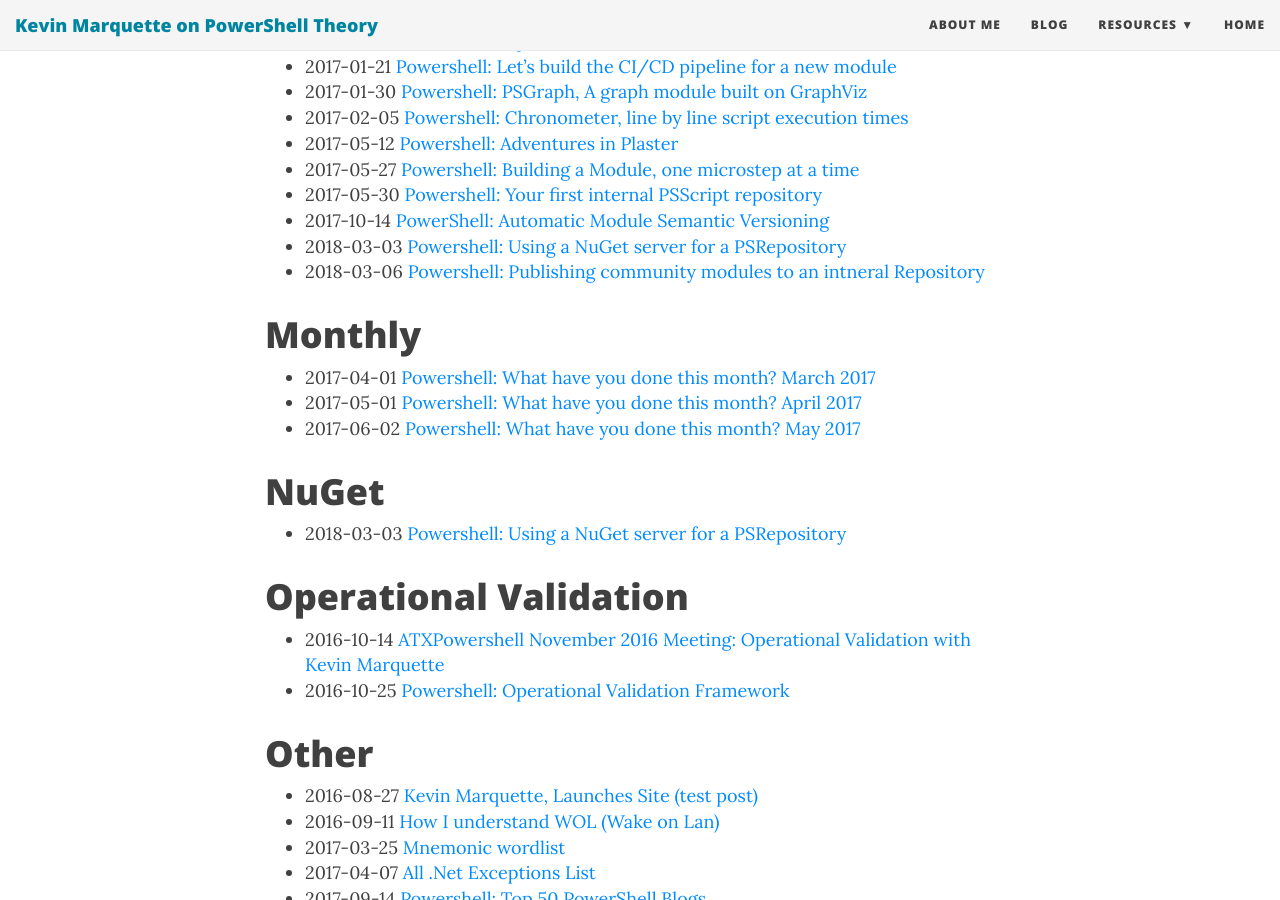
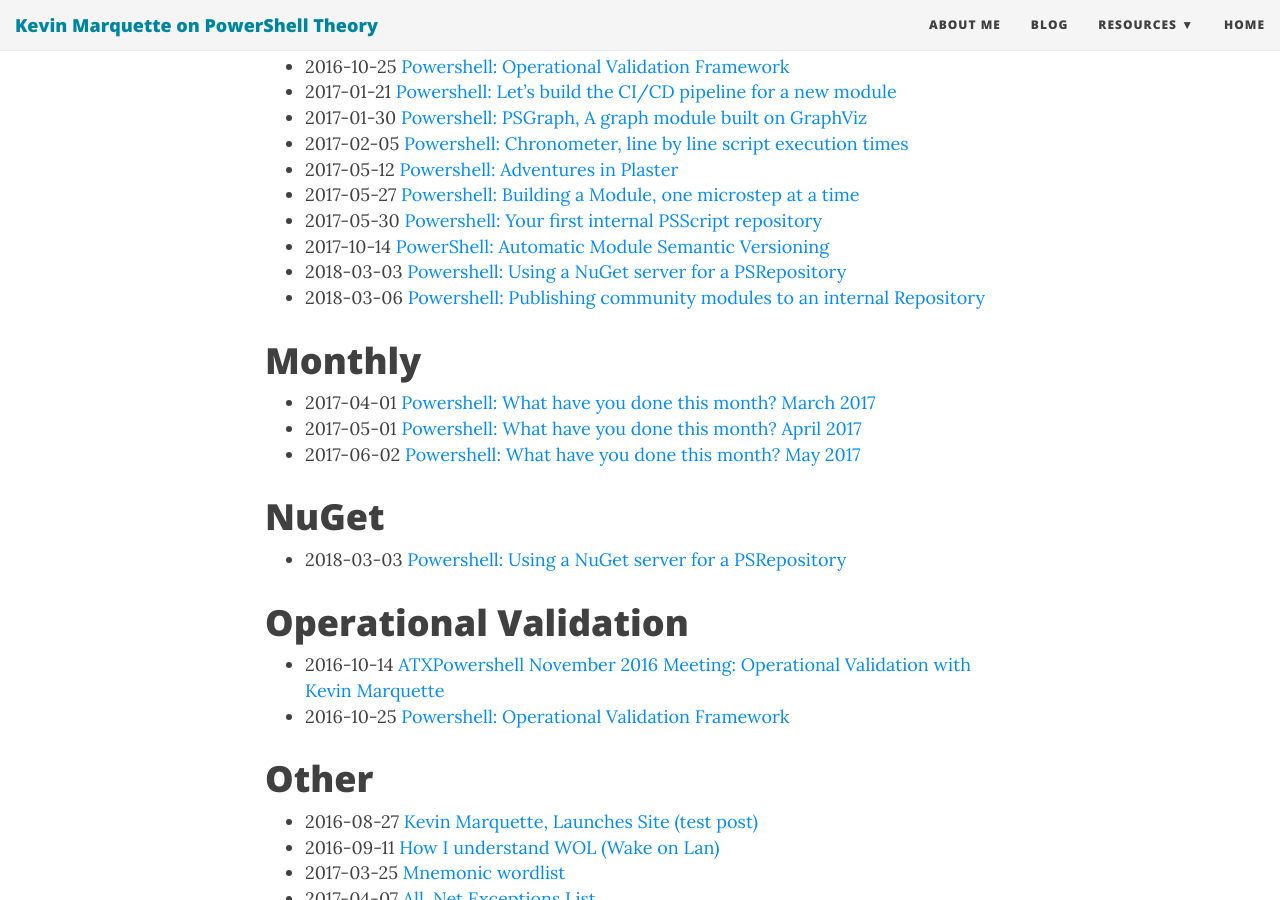
Before and after one commit to KevinMarquette/kevinmarquette.github.io, a Jekyll site: the page built from tags.md, in a window 1280 px wide and 900 px high, scrolled down 3608 px. Built offline with Jekyll 4.4.1, drawn with Linux system fonts in a browser that asks for light colours; nearby versions of some CDN libraries; some of the changed text lies outside the part shown.

Commit message:
fix title

```diff
--- a/tags.md
+++ b/tags.md
@@ -45,6 +45,7 @@
 # Build
 
 * 2017-10-14 [PowerShell: Automatic Module Semantic Versioning](/2017-10-14-Powershell-module-semantic-version/?utm_source=blog&utm_medium=blog&utm_content=tags)
+* 2018-03-06 [Powershell: Publishing community modules to an internal Repository](/2018-03-06-Powershell-Managing-community-modules/?utm_source=blog&utm_medium=blog&utm_content=tags)
 
 <a name='Chronometer'></a>
 # Chronometer
@@ -119,7 +120,7 @@
 * 2017-05-30 [Powershell: Your first internal PSScript repository](/2017-05-30-Powershell-your-first-PSScript-repository/?utm_source=blog&utm_medium=blog&utm_content=tags)
 * 2017-10-14 [PowerShell: Automatic Module Semantic Versioning](/2017-10-14-Powershell-module-semantic-version/?utm_source=blog&utm_medium=blog&utm_content=tags)
 * 2018-03-03 [Powershell: Using a NuGet server for a PSRepository](/2018-03-03-Powershell-Using-a-NuGet-server-for-a-PSRepository/?utm_source=blog&utm_medium=blog&utm_content=tags)
-* 2018-03-06 [Powershell: Publishing community modules to an intneral Repository](/2018-03-06-Powershell-Managing-community-modules/?utm_source=blog&utm_medium=blog&utm_content=tags)
+* 2018-03-06 [Powershell: Publishing community modules to an internal Repository](/2018-03-06-Powershell-Managing-community-modules/?utm_source=blog&utm_medium=blog&utm_content=tags)
 
 <a name='Monthly'></a>
 # Monthly
@@ -205,7 +206,7 @@
 * 2018-01-28 [Powershell: Windows Defender vs PowerShell Modules, Peasecto.A](/2018-01-28-Powershell-windows-defender-peasceto-powershell/?utm_source=blog&utm_medium=blog&utm_content=tags)
 * 2018-02-23 [Powershell: You need a Get-MyServer function](/2018-02-23-Powershell-Create-a-common-interface-to-your-datasets/?utm_source=blog&utm_medium=blog&utm_content=tags)
 * 2018-03-03 [Powershell: Using a NuGet server for a PSRepository](/2018-03-03-Powershell-Using-a-NuGet-server-for-a-PSRepository/?utm_source=blog&utm_medium=blog&utm_content=tags)
-* 2018-03-06 [Powershell: Publishing community modules to an intneral Repository](/2018-03-06-Powershell-Managing-community-modules/?utm_source=blog&utm_medium=blog&utm_content=tags)
+* 2018-03-06 [Powershell: Publishing community modules to an internal Repository](/2018-03-06-Powershell-Managing-community-modules/?utm_source=blog&utm_medium=blog&utm_content=tags)
 
 <a name='PowerShellGet'></a>
 # PowerShellGet
```
Also changed, not shown: _includes/recent-posts.md (+1 -1 lines).
